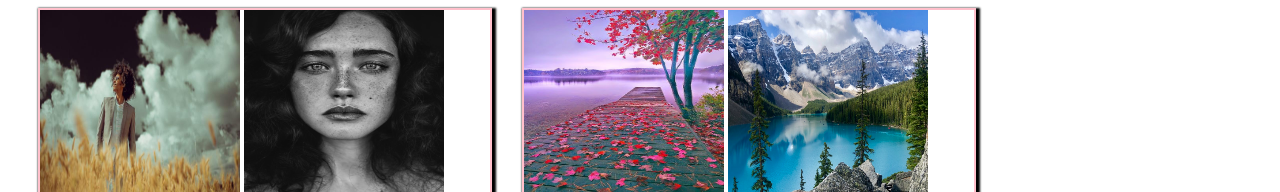
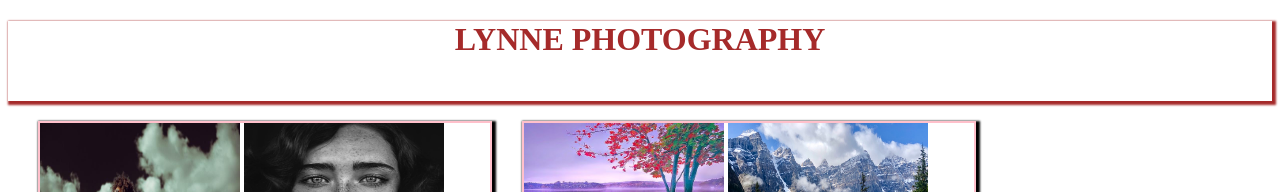
Before and after one commit to linetlucy-genchabe/lynne-pics, a plain HTML site: page index.html in a window 1280 px wide. Shown: the top 192 px of the page. Drawn offline with Linux system fonts and the light colour scheme.

Commit message:
add heading and styles

```diff
--- a/css/styles.css
+++ b/css/styles.css
@@ -19,3 +19,11 @@
     box-shadow: 2px 2px 2px 2px ;
     border: 2px solid pink;
 }
+.heading{
+    border: 2px;
+    box-shadow: 2px 2px 2px 2px brown;
+    text-align: center;
+    height: 80px;
+    margin-bottom: 20px;
+    color: brown;
+}
--- a/index.html
+++ b/index.html
@@ -5,6 +5,9 @@
         <link href="css/styles.css" rel="stylesheet" type="text/css">
     </head>
     <body>
+      <div class="heading">
+       <h1> LYNNE PHOTOGRAPHY</h1>
+      </div>
        <div class="portraits">
          <img src="images/portrait1.jpg" height="200px" width="200px">
          <img src="images/portrait2.jpeg" height="200px" width="200px">
```
